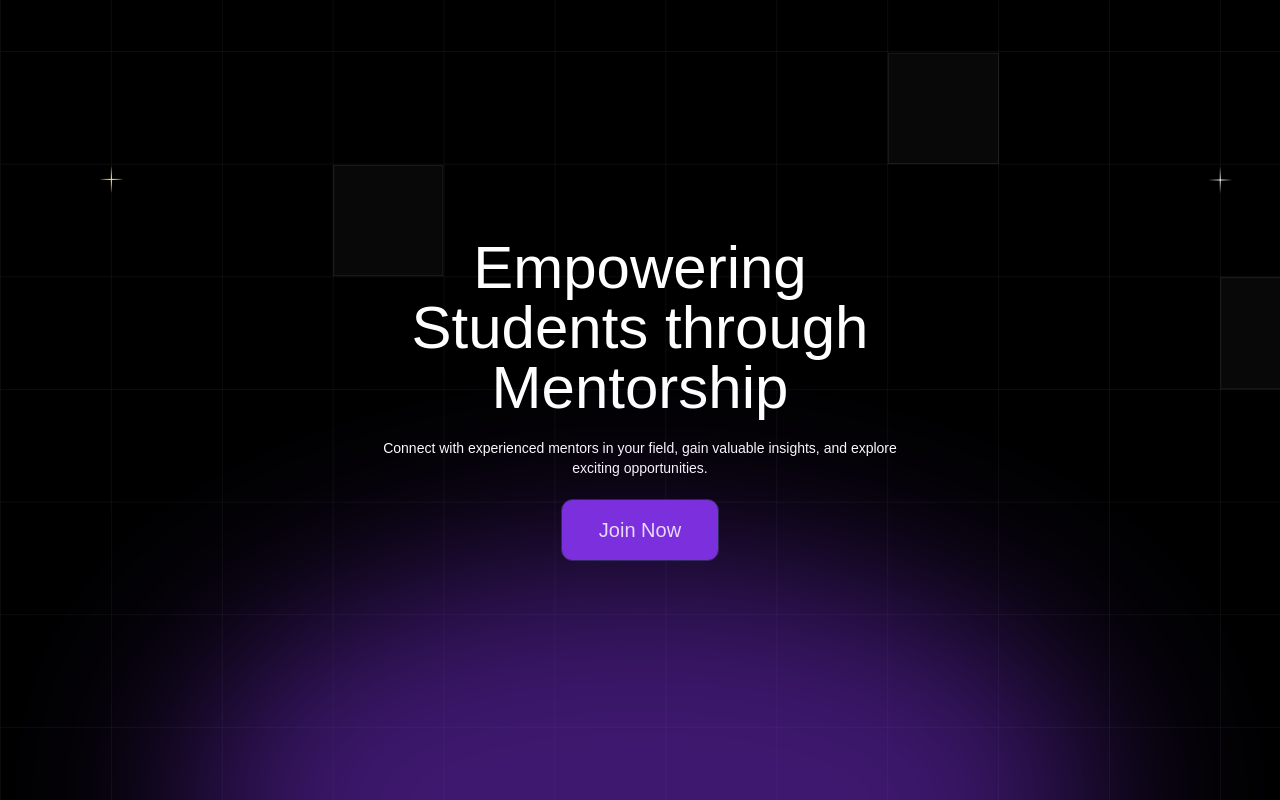
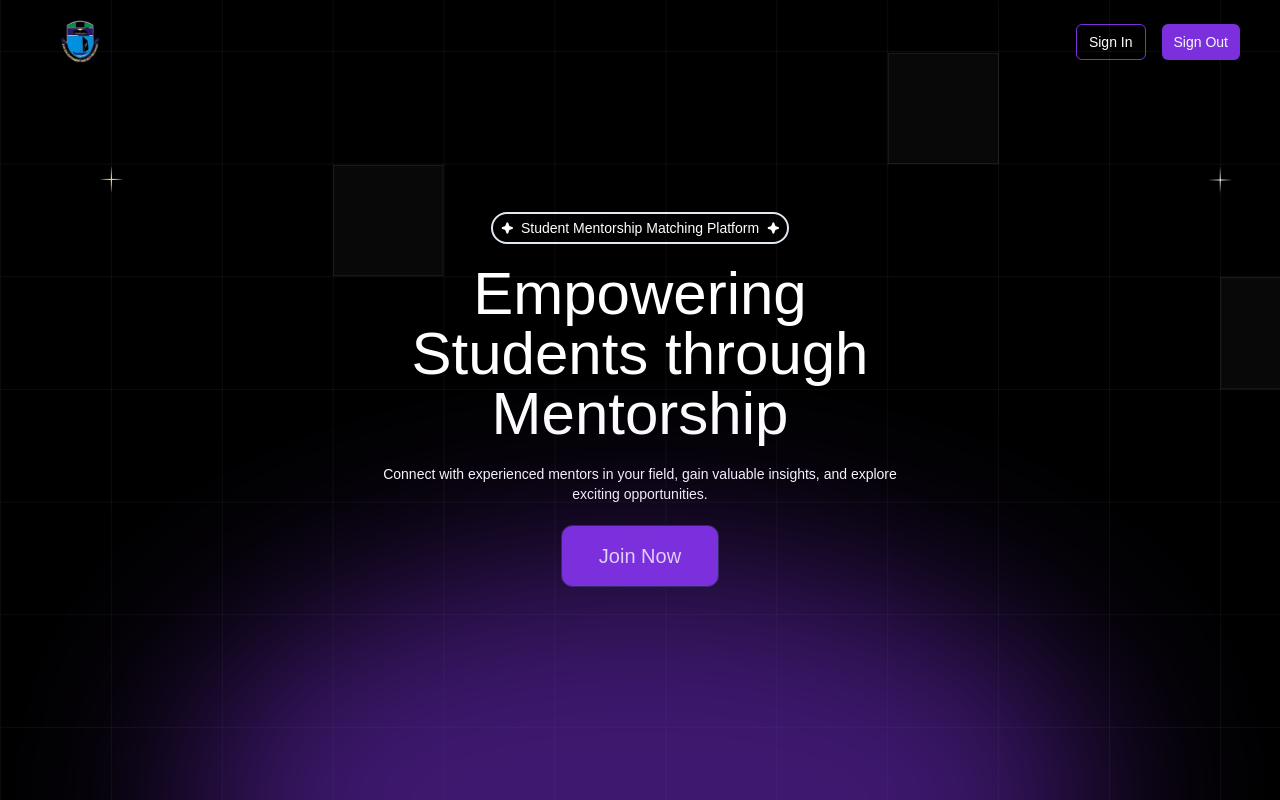
Before and after one commit to lordson-silver/group8, a Next.js app: page / in a window 1280 px wide. Built offline with nearby package versions, Linux system fonts and the light colour scheme.

Commit message:
Add: Logo and nav

```diff
--- a/app/(root)/page.tsx
+++ b/app/(root)/page.tsx
@@ -1,10 +1,20 @@
 import { Button } from "@/components/ui/moving-border";
 import { RadialGradientSVG } from "@/components/ui/radialGradient";
+import { StarSVG } from "@/components/ui/star";
+
+// --------- componenet ---------
+import Nav from "@/components/nav";
 
 export default function Home() {
   return (
     <div className="h-full w-full bg-black bg-grid-white  relative flex flex-col items-center justify-center overflow-hidden">
+      <Nav className=""/>
       <div className="max-w-md md:max-w-[530px] w-full flex flex-col gap-5 items-center text-center justify-center">
+        <div className="flex items-center p-1 px-2 rounded-2xl border-2 border-gradient">
+          <StarSVG className="mr-2" />
+          <p className="text-sm text-white">Student Mentorship Matching Platform</p>
+          <StarSVG className="ml-2" />
+        </div>
 
         <p className="text-4xl md:text-6xl bg-gradient text-white ">Empowering Students through Mentorship</p>
         <p className="text-white text-sm">Connect with experienced mentors in your field, gain valuable insights, and explore exciting opportunities.</p>
--- /dev/null
+++ b/components/nav.tsx
@@ -0,0 +1,21 @@
+import { Button } from './ui/button'
+import {cn} from '@/lib/utils';
+import Image from 'next/image';
+const Nav = ({
+        className
+       }: {
+           className?:string;
+   })  => {
+  return (
+    <div className={cn(className, "flex justify-between items-center absolute top-0 m-auto px-10 pt-5 w-full")}>
+            {/* <h1 className='text-white text-xl flex-grow-0'>Logo</h1> */}
+            <Image src={'/logo.png'} height={80} width={80} alt='Uniport Logo'/>
+            <div className="flex flex-grow gap-4 justify-end">
+                <Button variant="outline" className='text-white' size="sm">Sign In</Button>
+                <Button size="sm">Sign Out</Button>
+            </div>
+        </div>
+  )
+}
+
+export default Nav
--- a/components/ui/button.tsx
+++ b/components/ui/button.tsx
@@ -13,7 +13,7 @@ const buttonVariants = cva(
         destructive:
           "bg-destructive text-destructive-foreground hover:bg-destructive/90",
         outline:
-          "border border-input bg-background hover:bg-accent hover:text-accent-foreground",
+          "border border-input border-primary bg-transparent hover:bg-primary hover:text-primary-foreground",
         secondary:
           "bg-secondary text-secondary-foreground hover:bg-secondary/80",
         ghost: "hover:bg-accent hover:text-accent-foreground",
--- /dev/null
+++ b/components/ui/star.tsx
@@ -0,0 +1,23 @@
+import {cn} from '@/lib/utils';
+
+export function StarSVG ({
+    className
+   }: {
+       className?:string;
+}) {
+  return (
+    <svg
+      className={cn(className)}
+      width="12"
+      height="12"
+      viewBox="0 0 12 12"
+      fill="none"
+      xmlns="http://www.w3.org/2000/svg"
+    >
+      <path
+        d="M5.37679 0.966627C5.69246 0.0789994 6.94775 0.0789994 7.26342 0.966627L8.17224 3.52212C8.27314 3.80583 8.49637 4.02907 8.78008 4.12996L11.3356 5.03878C12.2232 5.35445 12.2232 6.60974 11.3356 6.92541L8.78008 7.83423C8.49637 7.93512 8.27314 8.15836 8.17224 8.44207L7.26342 10.9976C6.94775 11.8852 5.69246 11.8852 5.37679 10.9976L4.46798 8.44207C4.36708 8.15836 4.14384 7.93512 3.86013 7.83423L1.30464 6.92541C0.417012 6.60974 0.417012 5.35445 1.30464 5.03878L3.86013 4.12996C4.14384 4.02907 4.36708 3.80583 4.46798 3.52212L5.37679 0.966627Z"
+        fill="white"
+      />
+    </svg>
+  );
+};
```
Also changed, not shown: public/logo.png (added).
